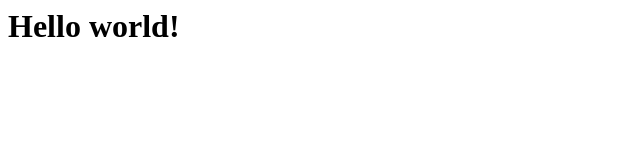
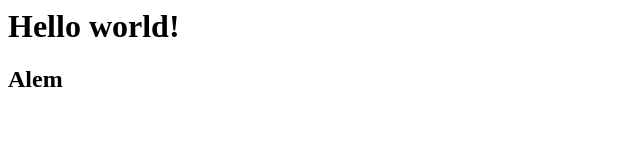
Before and after one commit to timurdautov/test_remote, a plain HTML site: page index.html in a window 1280 px wide. Shown: the full height of the page, 0-640 px from the left. Drawn offline with Linux system fonts and the light colour scheme.

Commit message:
Edited for Alem

```diff
--- a/index.html
+++ b/index.html
@@ -2,5 +2,6 @@
 <Header><title>My Webpage</title></header>
 <body>
 <h1>Hello world!</h1>
+<h2>Alem</h2>
 </body>
 </html>
```
